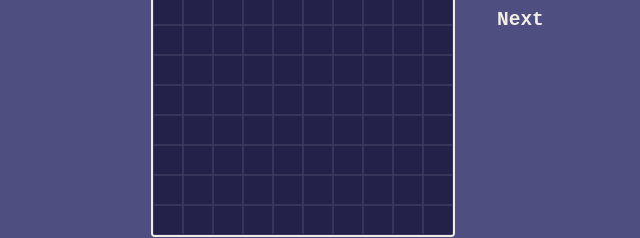
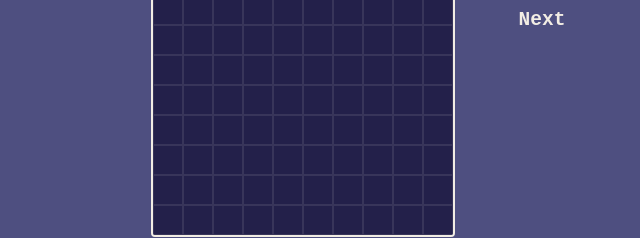
Before and after one commit to Namesnipes/tetris, a plain HTML site: page index.html in a window 1280 px wide. Shown: the part 375-613 px from the top of the page, 359-999 px from the left. Drawn offline with Linux system fonts and the light colour scheme.

Commit message:
Centered "next"

```diff
--- a/style.css
+++ b/style.css
@@ -44,8 +44,7 @@ body{
   margin-top: 30px;
   text-align: center;
   color: #f2ede4;
-  position: absolute;
-  display: inline;
+  position: relative;
 }
 
 .form-row {
```
